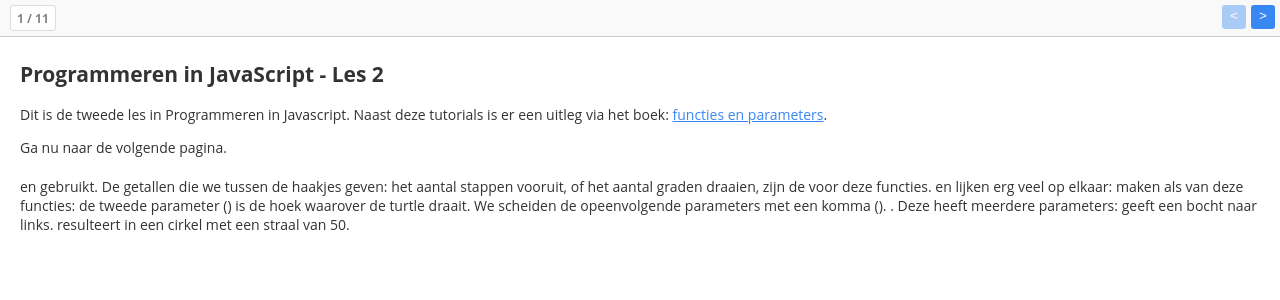
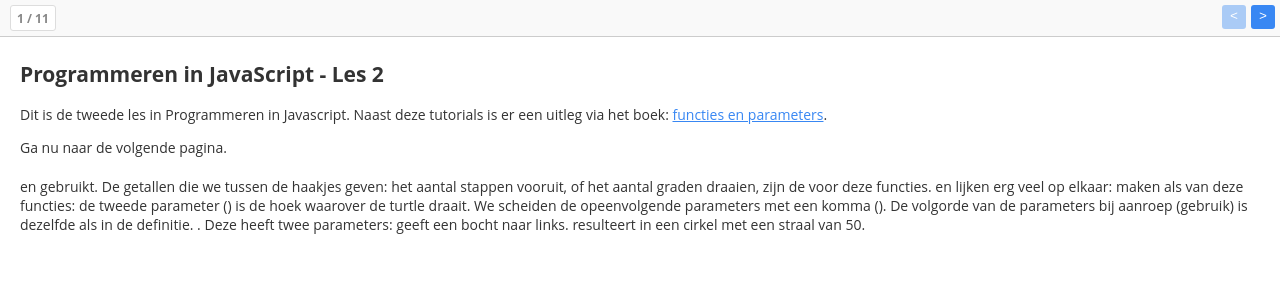
Before and after one commit to eelcodijkstra/pjs0, a Jekyll site: the page built from _lessons/les2.md, in a window 1280 px wide. Shown: the top 300 px of the page. Built offline with Jekyll 4.4.1, drawn with Linux system fonts in a browser that asks for light colours; nearby versions of some CDN libraries; some of the changed lines change nothing that is shown.

Commit message:
Update les2.md

````diff
--- a/_lessons/les2.md
+++ b/_lessons/les2.md
@@ -139,7 +139,7 @@
 }
 ```
 
-We kunnen een functie `edge(size, angle)` maken als *generalisatie* van deze functies: de tweede parameter (`angle`) is de hoek waarover de turtle draait. We scheiden de opeenvolgende parameters met een komma (`,`).
+We kunnen een functie `edge(size, angle)` maken als *generalisatie* van deze functies: de tweede parameter (`angle`) is de hoek waarover de turtle draait. We scheiden de opeenvolgende parameters met een komma (`,`). De volgorde van de parameters bij aanroep (gebruik) is dezelfde als in de definitie.
 
 ---
 
@@ -172,26 +172,24 @@
 4. Wat voor figuren krijg je als `angle` een deler is van 360? (Dat wil zeggen: 360 / `angle` heeft rest 0.)
 5. Wat voor figuren krijg je als `angle` niet een deler is van 360? (bijv.: `angle` is 100?)
 
-## Functies met meerdere parameters
+## Een functie met meerdere parameters: `turnRight`
 
-Een nieuwe turtle-opdracht is `turnRight`. Deze heeft meerdere parameters:
+Een nieuwe turtle-opdracht is `turnRight`. Deze heeft twee parameters:
 
 ```js
-turnRight(rad, deg)
+turnRight(rad, angle)
 ```
 
 Deze opdracht laat de turtle een bocht  maken:
 
 * met straal `rad` (zelfde maten als bij `forward`)
-* over `deg` graden (als bij `right`).
+* over `angle` graden (als bij `right`).
 
 Een kortere straal betekent een scherpere bocht.
 
-Een negatief argument voor `deg` geeft een bocht naar links.
+Een negatief argument voor `angle` geeft een bocht naar links.
 
 De aanroep `turnRight(50, 360);` resulteert in een cirkel met een straal van 50.
-
-Deze opdracht is een voorbeeld van een functie met meerdere parameters. We scheiden de parameters door komma's. De volgorde van de parameters bij gebruik is dezelfde als bij de definitie.
 
 ---
 
@@ -204,14 +202,14 @@
 
 ## Functies met meerdere parameters
 
-We kunnen ook functies definiëren met meerdere parameters. De namen van deze parameters scheiden we dan door komma's, bijvoorbeeld:
+Voor het tekenen van een rechthoek met twee verschillende zijden kun je een functie definiëren met twee parameters:
 
 ```js
 function rectangle(width, height) {
   ...
 }
 ```
-Zoals we eerder gezien hebben, geven we bij de aanroep de parameters weer in aan lijst gescheiden door haakjes:
+Bij de aanroep geven we de de parameters tussen haakjes, gescheiden foor komma's:
 
 ```js
 rectangle(60, 40);
@@ -223,6 +221,7 @@
 
 1. Definieer een functie `rectangle` zoals hierboven beschreven, voor het tekenen van een rechthoek. Maak een test voor deze functie gekoppeld aan een knop (bijv. via `function testC()`).
 2. Waarom gebruiken we voor de draaiing een vaste waarde (90 graden)?
+3. Maak een functie voor het tekenen van een *parallellogram*. Hiervoor heb je een derde parameter nodig, waarmee je aangeeft hoe scheef het parallellogram is. (Waarom hoef je maar 1 hoek op te geven?)
 
 
 ## Namen voor parameters
````
